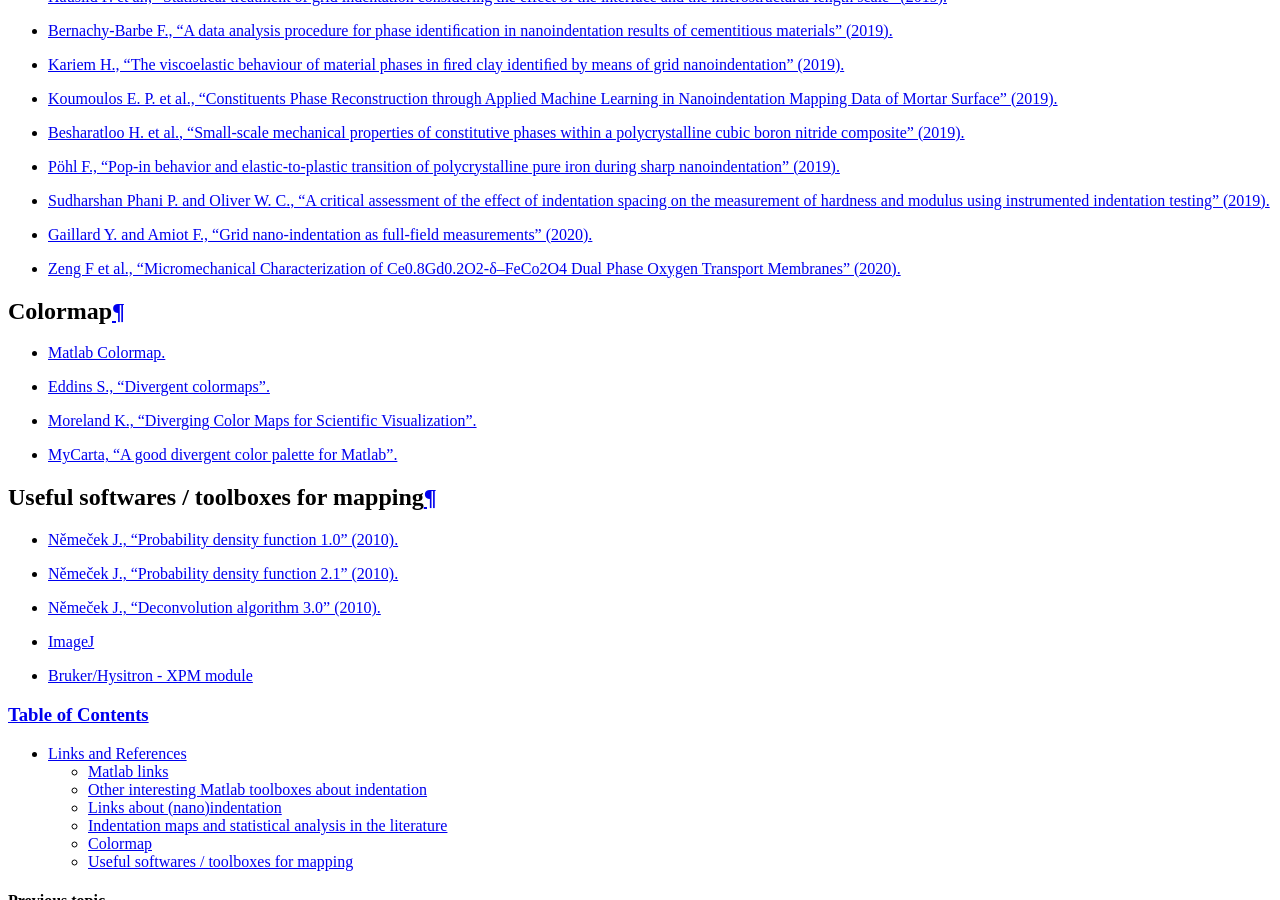
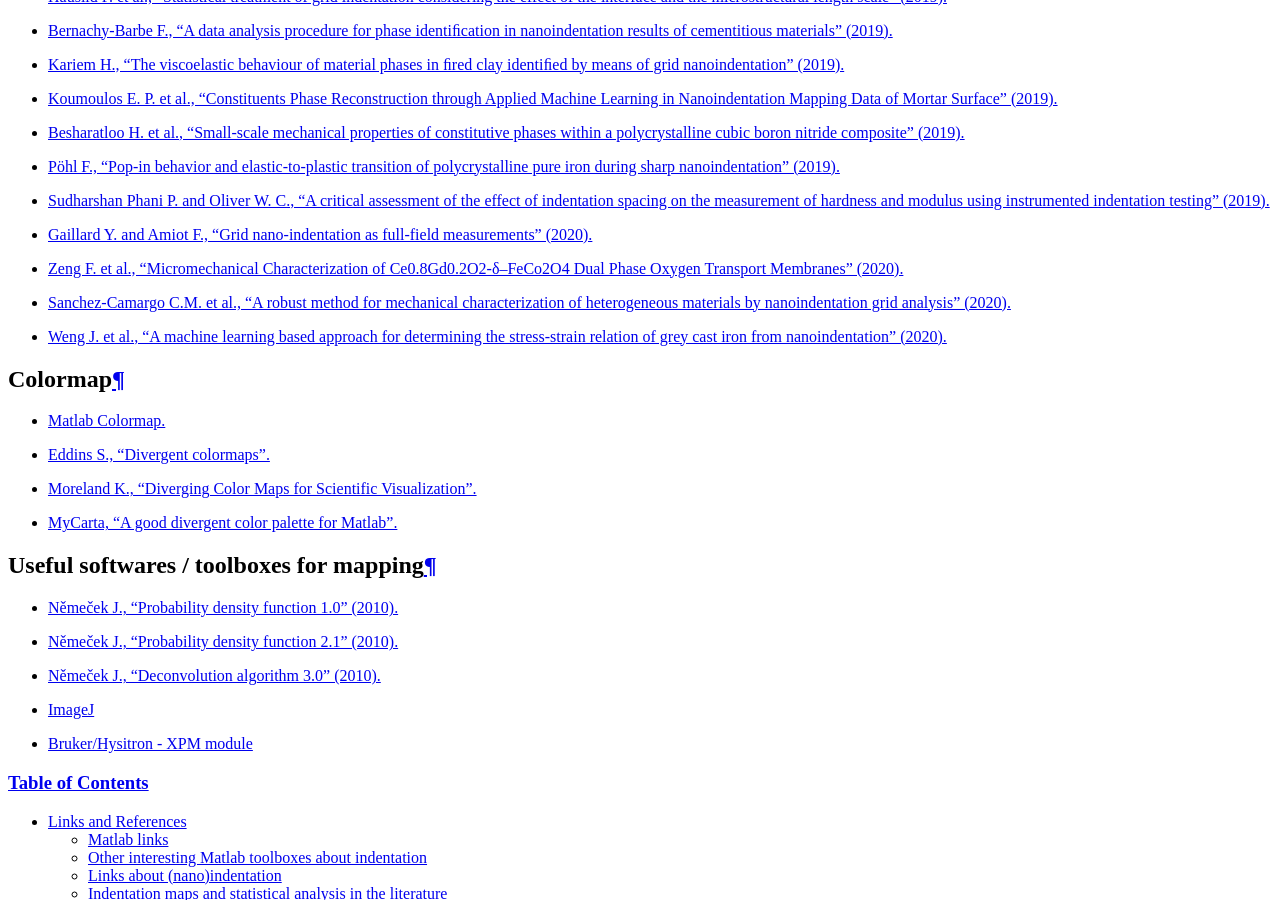
Before and after one commit to DavidMercier/TriDiMap, a Sphinx documentation site: the page built from doc/links_ref.rst, in a window 1280 px wide and 900 px high, scrolled down 2180 px. Built offline with Sphinx 7.4.7, drawn with Linux system fonts in a browser that asks for light colours; comment, search, counter and statistics services are not loaded.

Commit message:
Update links_ref.rst

```diff
--- a/doc/links_ref.rst
+++ b/doc/links_ref.rst
@@ -73,7 +73,9 @@ Indentation maps and statistical analysis in the literature
 * `Pöhl F., "Pop-in behavior and elastic-to-plastic transition of polycrystalline pure iron during sharp nanoindentation" (2019). <https://doi.org/10.1038/s41598-019-51644-5>`_
 * `Sudharshan Phani P. and Oliver W. C., "A critical assessment of the effect of indentation spacing on the measurement of hardness and modulus using instrumented indentation testing" (2019). <https://doi.org/10.1016/j.matdes.2018.107563>`_
 * `Gaillard Y. and Amiot F., "Grid nano-indentation as full-field measurements" (2020). <https://doi.org/10.1016/j.compositesa.2020.105807>`_
-* `Zeng F et al., "Micromechanical Characterization of Ce0.8Gd0.2O2‐δ–FeCo2O4 Dual Phase Oxygen Transport Membranes" (2020). <https://doi.org/10.1002/adem.201901558>`_
+* `Zeng F. et al., "Micromechanical Characterization of Ce0.8Gd0.2O2‐δ–FeCo2O4 Dual Phase Oxygen Transport Membranes" (2020). <https://doi.org/10.1002/adem.201901558>`_
+* `Sanchez-Camargo C.M. et al., "A robust method for mechanical characterization of heterogeneous materials by nanoindentation grid analysis" (2020). <https://doi.org/10.1016/j.matdes.2020.108908>`_
+* `Weng J. et al., "A machine learning based approach for determining the stress-strain relation of grey cast iron from nanoindentation" (2020). <https://doi.org/10.1016/j.mechmat.2020.103522>`_
 
 Colormap
 ############################################
```
